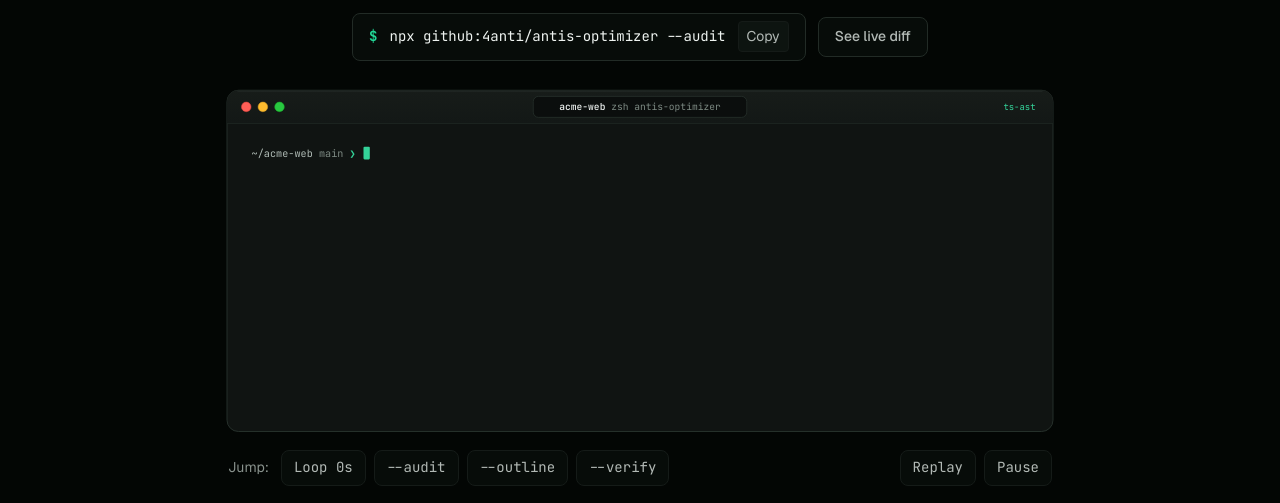
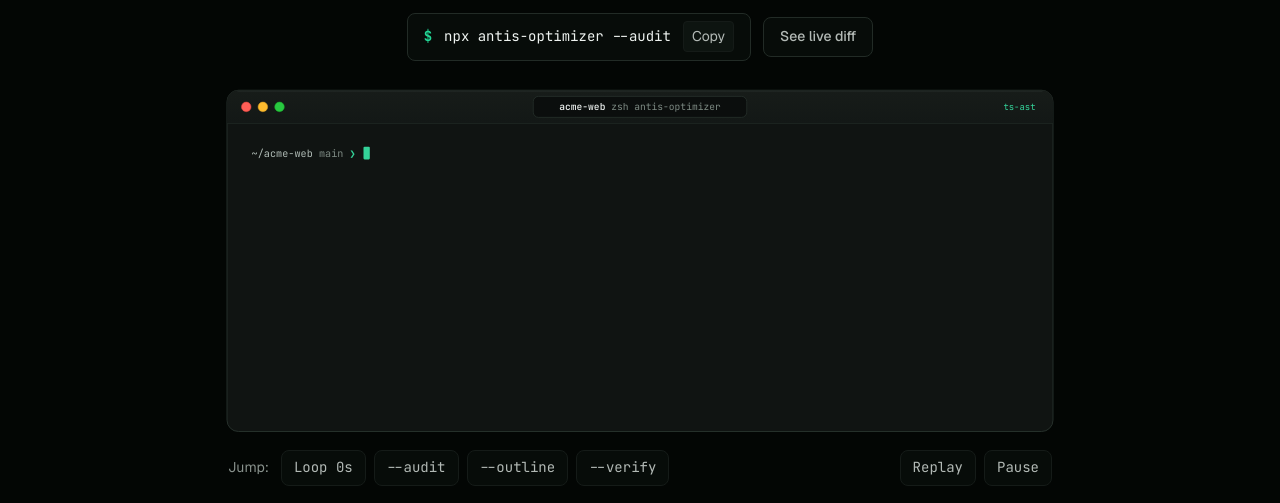
Before and after one commit to 4anti/antis-optimizer, a website: page index.html in a window 1280 px wide. Both pictures are taken after a click on the button "M3 Docs Crisp". Shown: the part 297-800 px from the top of the page. Drawn offline with nearby package versions, Linux system fonts and the light colour scheme.

Commit message:
docs: switch install instructions to the npm package (#10)
- README, site, and terminal demo use npx antis-optimizer / npm install -g antis-optimizer
- --check-update upgrade hint for npm installs points at the registry package
- Add npm version badge

```diff
--- a/index.html
+++ b/index.html
@@ -1092,7 +1092,7 @@
       npx: {
         label: 'Instant npx',
         desc: 'Zero install: run a full repo bloat audit straight from GitHub in 10 seconds.',
-        cmd: 'npx github:4anti/antis-optimizer --audit'
+        cmd: 'npx antis-optimizer --audit'
       },
       opencode: {
         label: 'OpenCode',
@@ -1102,7 +1102,7 @@
       claude: {
         label: 'Claude Code',
         desc: 'Audit junk and conditionally sync .ignore, .contextignore, .claudeignore, and .jcodemunch.jsonc only when present.',
-        cmd: 'npx github:4anti/antis-optimizer --audit && npx github:4anti/antis-optimizer --sync-ignores --write'
+        cmd: 'npx antis-optimizer --audit && npx antis-optimizer --sync-ignores --write'
       },
       cursor: {
         label: 'Cursor',
@@ -1112,7 +1112,7 @@
       codex: {
         label: 'Codex',
         desc: 'Generate pointer-only AGENTS.md / AGENTS.override.md landmarks and verify token caps in one line.',
-        cmd: 'npx github:4anti/antis-optimizer --map && npx github:4anti/antis-optimizer --verify'
+        cmd: 'npx antis-optimizer --map && npx antis-optimizer --verify'
       },
       gemini: {
         label: 'Gemini CLI',
@@ -1168,7 +1168,7 @@
 
     // T1 Slim Ghostty macOS Terminal
     function svgT1() {
-      const c1 = makeTyping('npx github:4anti/antis-optimizer --audit', 164, 7.0, 0.015, 0.10);
+      const c1 = makeTyping('npx antis-optimizer --audit', 164, 7.0, 0.015, 0.10);
       const c2 = makeTyping('antis-optimizer --outline src/auth.ts', 164, 7.0, 0.28, 0.36);
       const c3 = makeTyping('antis-optimizer --verify', 164, 7.0, 0.50, 0.56);
       const glyphs = ['⠋','⠙','⠸','⠴','⠦','⠏'];
@@ -1206,7 +1206,7 @@
 
           <!-- 1. AUDIT -->
           <text x="36" y="82" textLength="119" lengthAdjust="spacing">${promptTxt}</text>
-          <text x="164" y="82" fill="${P.primary}" font-weight="600" textLength="${c1.totalW}" lengthAdjust="spacing" clip-path="url(#t1_c1)">npx github:4anti/antis-optimizer --audit</text>
+          <text x="164" y="82" fill="${P.primary}" font-weight="600" textLength="${c1.totalW}" lengthAdjust="spacing" clip-path="url(#t1_c1)">npx antis-optimizer --audit</text>
           <text x="922" y="82" text-anchor="end" font-size="10.2" fill="${P.muted}" opacity="0">0.4s<animate attributeName="opacity" values="0;0;1;1" keyTimes="0;0.158;0.168;1" dur="14s" repeatCount="indefinite"/></text>
           <rect x="164" y="70.5" width="7.2" height="14.5" rx="1.2" fill="${P.good}">
             <animate attributeName="x" calcMode="discrete" values="${c1.xValues}" keyTimes="${c1.keyTimes}" dur="14s" repeatCount="indefinite"/>
@@ -1475,9 +1475,9 @@
               <li><span class="chk">+</span><span>Auto-heals shifted <code>file:Lstart-Lend</code> landmarks</span></li>
             </ul>
             <div class="cta-row">
-              <button type="button" class="cmd-copy-btn" data-copy="npx github:4anti/antis-optimizer --audit">
+              <button type="button" class="cmd-copy-btn" data-copy="npx antis-optimizer --audit">
                 <span class="prompt">$</span>
-                <span>npx github:4anti/antis-optimizer --audit</span>
+                <span>npx antis-optimizer --audit</span>
                 <span class="copy-state">Copy</span>
               </button>
             </div>
@@ -1495,9 +1495,9 @@
               <h1 class="hero-h1">Precision context for coding agents.</h1>
               <p class="hero-p">Repo auditing, conditional ignore parity, and AST/lexer line slicing for OpenCode, Claude Code, Cursor, Codex, Gemini CLI, Antigravity, Copilot, and Windsurf.</p>
               <div class="cta-row">
-                <button type="button" class="cmd-copy-btn" data-copy="npx github:4anti/antis-optimizer --audit">
+                <button type="button" class="cmd-copy-btn" data-copy="npx antis-optimizer --audit">
                   <span class="prompt">$</span>
-                  <span>npx github:4anti/antis-optimizer --audit</span>
+                  <span>npx antis-optimizer --audit</span>
                   <span class="copy-state">Copy</span>
                 </button>
                 <a href="#install" class="ctrl-btn">Setup guides</a>
@@ -1521,9 +1521,9 @@
             <h1 class="hero-h1">Precision context for AI coding agents.</h1>
             <p class="hero-p">Quarantine build bloat everywhere, then slice only the symbol lines you need under 3.5 KB.</p>
             <div class="cta-row">
-              <button type="button" class="cmd-copy-btn" data-copy="npx github:4anti/antis-optimizer --audit">
+              <button type="button" class="cmd-copy-btn" data-copy="npx antis-optimizer --audit">
                 <span class="prompt">$</span>
-                <span>npx github:4anti/antis-optimizer --audit</span>
+                <span>npx antis-optimizer --audit</span>
                 <span class="copy-state">Copy</span>
               </button>
               <a href="#simulator" class="ctrl-btn">See live diff</a>
--- a/scripts/repo-index.cjs
+++ b/scripts/repo-index.cjs
@@ -2840,7 +2840,7 @@ function detectInstallMode(installRoot = path.resolve(__dirname, '..')) {
 
 function getUpgradeCommand(modeInfo, targetTag) {
   if (modeInfo.mode === 'git-clone') return `git -C "${modeInfo.root}" fetch --tags && git -C "${modeInfo.root}" pull --ff-only`;
-  if (modeInfo.mode === 'npm-managed') return `npm install -g git+https://github.com/4anti/antis-optimizer.git#${targetTag}`;
+  if (modeInfo.mode === 'npm-managed') return `npm install -g antis-optimizer@${String(targetTag).replace(/^v/, "")}`;
   if (modeInfo.mode === 'repo-local') return `Update global skill first, then copy scripts/repo-index.cjs into "${path.join(modeInfo.root, 'scripts', 'repo-index.cjs')}"`;
   return `Review release notes and re-sync "${modeInfo.root}" from ${RELEASES_PAGE_URL}/tag/${targetTag}`;
 }
```
Also changed, not shown: CHANGELOG.md, README.md, assets/terminal-demo.svg.
